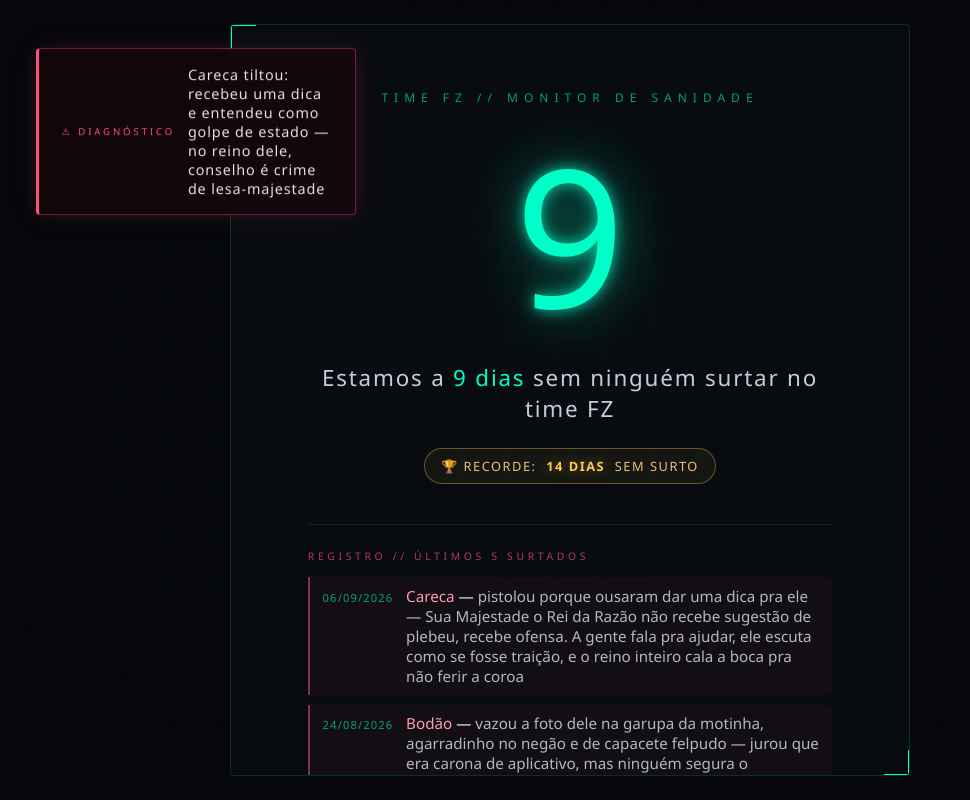
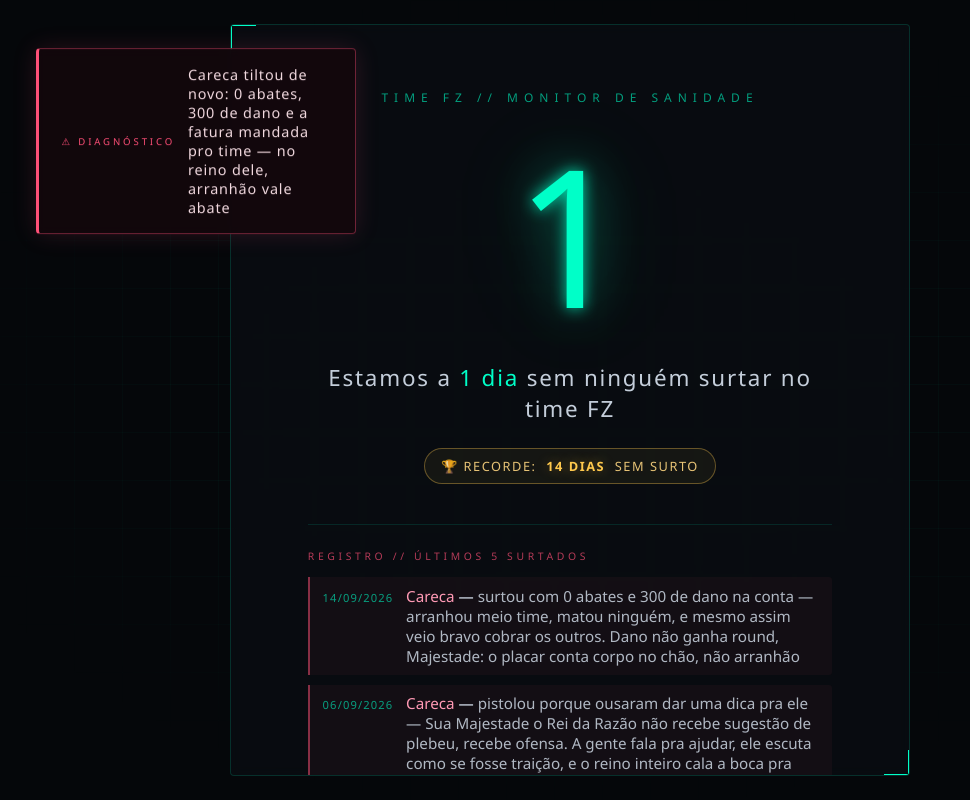
Before and after one commit to techstudiosai/status-fz, a plain HTML site: page index.html in a window 1280 px wide. Shown: the whole page, without its empty margins (70-1040 px from the left). Drawn offline with Linux system fonts and the light colour scheme.

Commit message:
Registra surto do Careca (0 abates, 300 de dano)
Co-Authored-By: Claude Opus 5 (1M context) <noreply@anthropic.com>

```diff
--- a/index.html
+++ b/index.html
@@ -261,7 +261,7 @@
 
   <div class="toast" role="alert">
     <span class="tag">⚠ Diagnóstico</span>
-    <p>Careca tiltou: recebeu uma dica e entendeu como golpe de estado — no reino dele, conselho é crime de lesa-majestade</p>
+    <p>Careca tiltou de novo: 0 abates, 300 de dano e a fatura mandada pro time — no reino dele, arranhão vale abate</p>
   </div>
 
   <script>
@@ -286,6 +286,7 @@
       { data: '2026-08-23', quem: 'Careca', motivo: 'ficou puto consigo mesmo, tiltou na call e saiu xingando geral — no fim das contas o denominador comum de todo surto continua sendo ele, mas a culpa nunca é dele' },
       { data: '2026-08-24', quem: 'Bodão', motivo: 'vazou a foto dele na garupa da motinha, agarradinho no negão e de capacete felpudo — jurou que era carona de aplicativo, mas ninguém segura o motorista daquele jeito nem paga a corrida com o rostinho encostado no ombro' },
       { data: '2026-09-06', quem: 'Careca', motivo: 'pistolou porque ousaram dar uma dica pra ele — Sua Majestade o Rei da Razão não recebe sugestão de plebeu, recebe ofensa. A gente fala pra ajudar, ele escuta como se fosse traição, e o reino inteiro cala a boca pra não ferir a coroa' },
+      { data: '2026-09-14', quem: 'Careca', motivo: 'surtou com 0 abates e 300 de dano na conta — arranhou meio time, matou ninguém, e mesmo assim veio bravo cobrar os outros. Dano não ganha round, Majestade: o placar conta corpo no chão, não arranhão' },
     ];
     // =====================================================================
 
```
